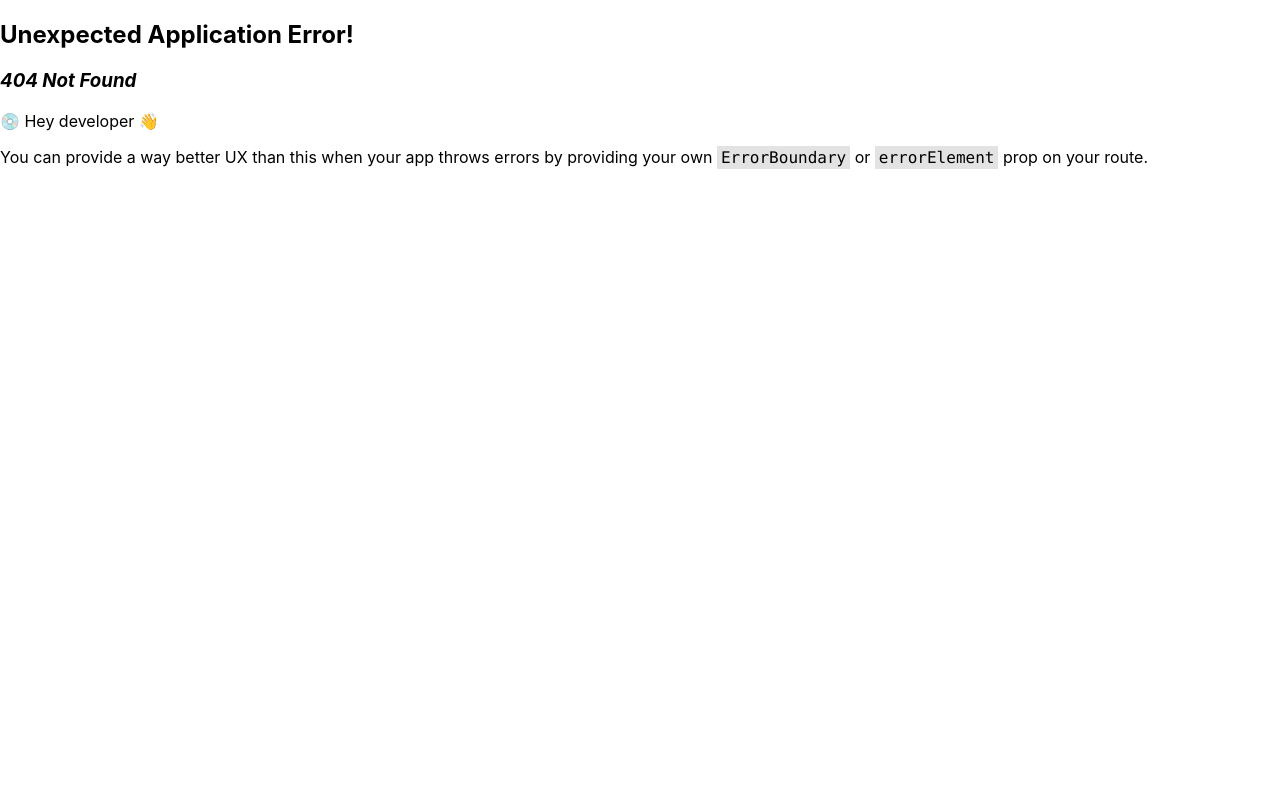
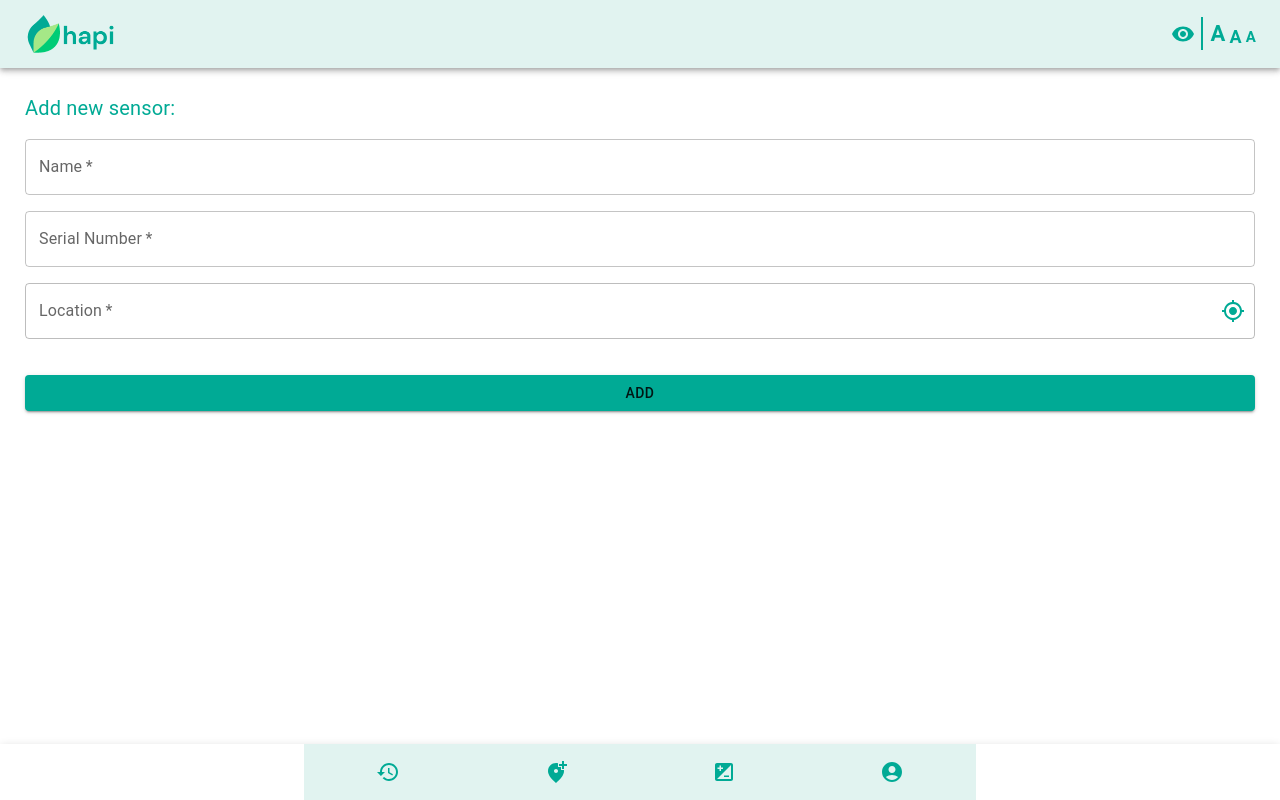
Before and after one commit to ExecutePL/hapi, a React (Create React App) app: page /add-sensor in a window 1280 px wide. Before the commit this address had no page. Built offline with nearby package versions, Linux system fonts and the light colour scheme.

Commit message:
feat(add sensor): create view

```diff
--- a/src/index.tsx
+++ b/src/index.tsx
@@ -7,6 +7,7 @@ import { SensorMap } from "./view/SensorMap";
 import { ThemeProvider, createTheme } from "@mui/material/styles";
 import { SensorsList } from "view/SensorsList";
 import { Sensor } from "view/Sensor";
+import { AddSensor } from "view/AddSensor";
 
 const theme = createTheme({
   palette: {
@@ -32,6 +33,10 @@ const router = createBrowserRouter([
     path: "/sensor/:serialNumber",
     element: <Sensor />,
   },
+  {
+    path: "/add-sensor",
+    element: <AddSensor />,
+  },
 ]);
 
 const rootElement = document.getElementById("root");
--- /dev/null
+++ b/src/utils/getAddress.ts
@@ -0,0 +1,12 @@
+interface Position {
+  latitude: number;
+  longitude: number;
+}
+
+export const getAddress = async (position: Position) => {
+  const response = await fetch(
+    `https://nominatim.openstreetmap.org/reverse?lat=${position.latitude}&lon=${position.longitude}&polygon_geojson=1&format=json`
+  );
+  const adressData = await response.json();
+  return adressData;
+};
--- /dev/null
+++ b/src/view/AddSensor.tsx
@@ -0,0 +1,97 @@
+import * as React from "react";
+import Box from "@mui/material/Box";
+import TextField from "@mui/material/TextField";
+import {
+  Button,
+  FormControl,
+  IconButton,
+  InputAdornment,
+  InputLabel,
+  OutlinedInput,
+  Typography,
+} from "@mui/material";
+import { Layout } from "components/Layout";
+import MyLocationIcon from "@mui/icons-material/MyLocation";
+import { getAddress } from "utils/getAddress";
+
+export const AddSensor = () => {
+  const [address, setAddress] = React.useState<string>("");
+  const handleGetLocation = () => {
+    console.log("get");
+    navigator.geolocation.getCurrentPosition((position) => {
+      getAddress({
+        latitude: position.coords.latitude,
+        longitude: position.coords.longitude,
+      }).then((result) => {
+        if (!result) return;
+        setAddress(result.display_name);
+      });
+    });
+  };
+  const handleSubmit = (e) => {
+    e.preventDefault();
+  };
+  return (
+    <Layout>
+      <Box
+        component="form"
+        sx={{
+          display: "flex",
+          flexDirection: "column",
+          gap: "16px",
+          padding: "15px",
+        }}
+        onSubmit={handleSubmit}
+      >
+        <Typography fontSize="20px" color="secondary.main">
+          Add new sensor:
+        </Typography>
+        <TextField
+          required
+          id="sensor-name"
+          label="Name"
+          placeholder="Enter Sensor Name"
+          color="secondary"
+        />
+        <TextField
+          required
+          id="sensor-serai-number"
+          label="Serial Number"
+          placeholder="Enter Serial Number"
+          color="secondary"
+        />
+        <FormControl variant="outlined" color="secondary">
+          <InputLabel htmlFor="sensor-location" required>
+            Location
+          </InputLabel>
+          <OutlinedInput
+            id="sensor-location"
+            disabled
+            value={address}
+            endAdornment={
+              <InputAdornment position="end">
+                <IconButton
+                  aria-label="toggle location"
+                  onClick={handleGetLocation}
+                  onMouseDown={handleGetLocation}
+                  edge="end"
+                >
+                  <MyLocationIcon color="secondary" />
+                </IconButton>
+              </InputAdornment>
+            }
+            label="location"
+          />
+        </FormControl>
+        <Button
+          variant="contained"
+          color="secondary"
+          sx={{ marginTop: "20px" }}
+          type="submit"
+        >
+          Add
+        </Button>
+      </Box>
+    </Layout>
+  );
+};
```
